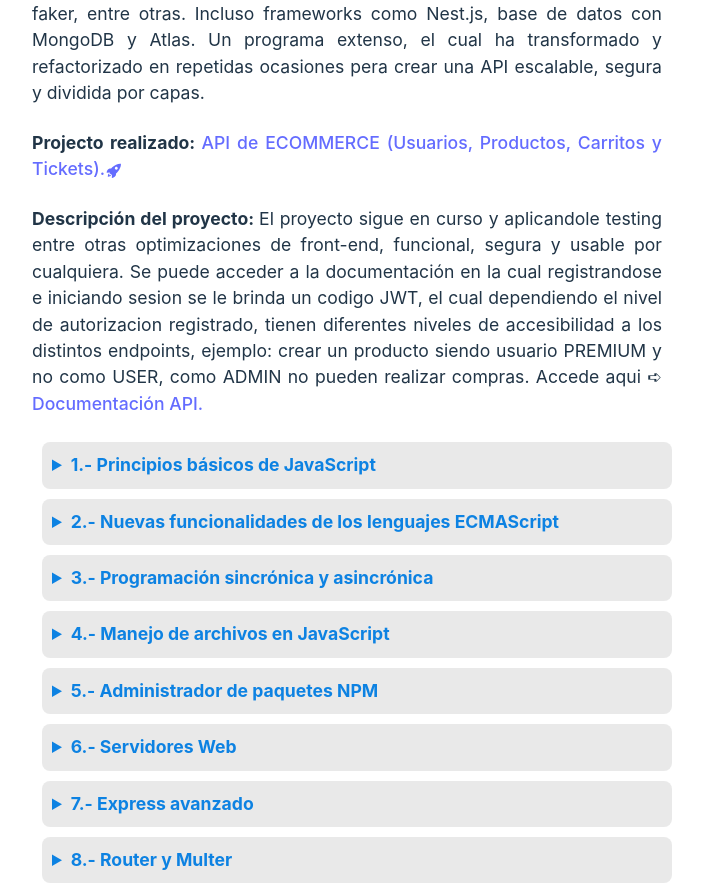
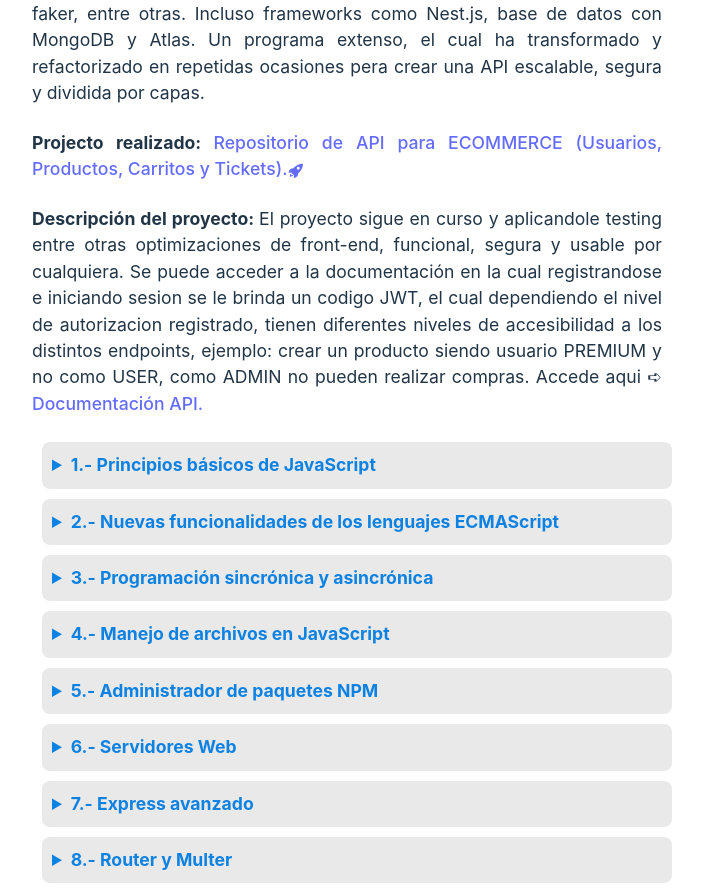
Before and after one commit to joaquinGV/FullStackDictionary, a React (Vite) app: page / in a window 1280 px wide. Shown: the part 5185-6078 px from the top of the page, without its empty margins (283-986 px from the left). Built offline with nearby package versions, Linux system fonts and the light colour scheme.

Commit message:
backend proyect title update

```diff
--- a/src/Components/Backend.jsx
+++ b/src/Components/Backend.jsx
@@ -14,7 +14,7 @@ export function Backend() {
         "https://github.com/joaquinGV/backendCourse/tree/main/Clase39_entregable"
       }
       proyectTitle={
-        "API de ECOMMERCE (Usuarios, Productos, Carritos y Tickets)"
+        "Repositorio de API para ECOMMERCE (Usuarios, Productos, Carritos y Tickets)"
       }
       proyectDescription={
         "El proyecto sigue en curso y aplicandole testing entre otras optimizaciones de front-end, funcional, segura y usable por cualquiera. Se puede acceder a la documentación en la cual registrandose e iniciando sesion se le brinda un codigo JWT, el cual dependiendo el nivel de autorizacion registrado, tienen diferentes niveles de accesibilidad a los distintos endpoints, ejemplo: crear un producto siendo usuario PREMIUM y no como USER, como ADMIN no pueden realizar compras. Accede aqui ➪ "
```
